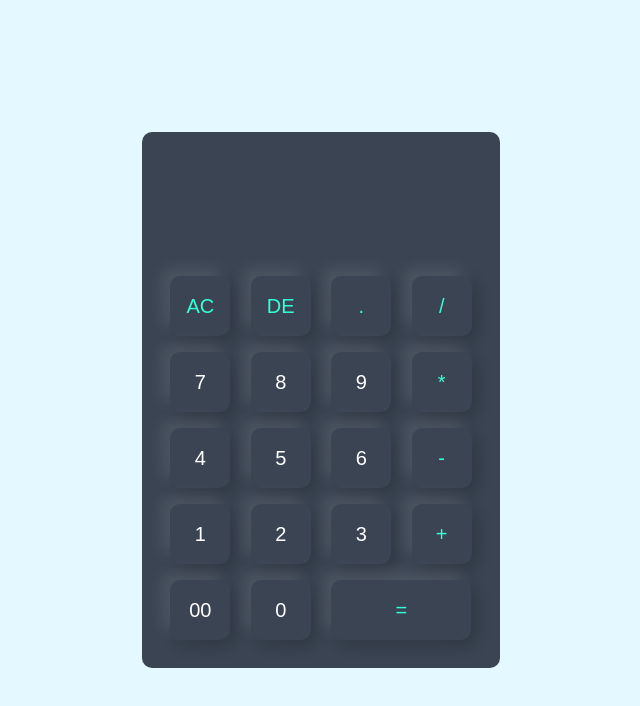
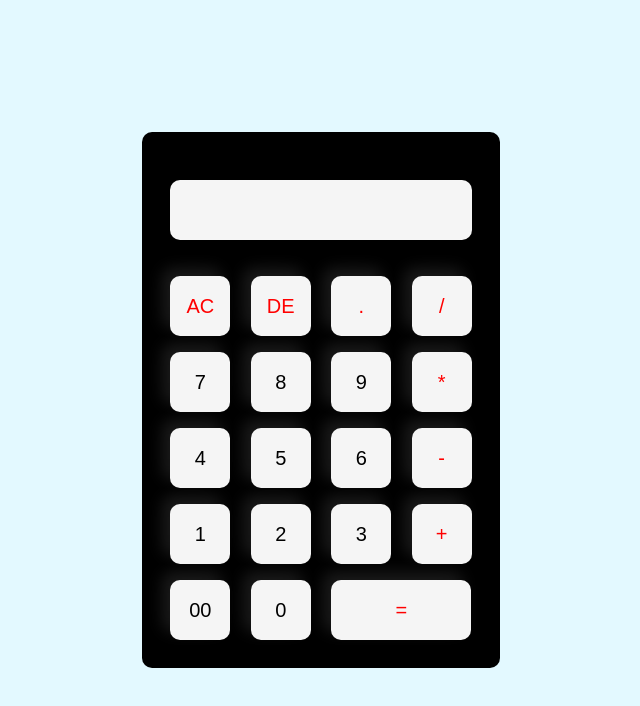
Before and after one commit to Priyendra01/Calculator, a plain HTML site: page index.html in a window 1280 px wide. Shown: the whole page, without its empty margins (319-959 px from the left). Drawn offline with Linux system fonts and the light colour scheme.

Commit message:
first commit

```diff
--- a/style.css
+++ b/style.css
@@ -12,13 +12,15 @@
     width: 100%;
     height: 100vh;
     background-color: #e3f9ff;
+
     display: flex;
     justify-content: center;
     align-items: center;
 }
 
 .calculator{
-    background-color: #3a4452;
+    /* background-color: #3a4452; */
+    background-color: black;
     padding: 20px;
     border-radius: 10px;
 }
@@ -26,14 +28,14 @@
 .calculator form input{
     border: 0;
     outline: 0;
-    background-color: #3a4452;
+    background-color: whitesmoke;
     padding: 5px;
     width: 60px;
     height: 60px;
     border-radius: 10px;
     box-shadow: -8px -8px 15px rgba(255,255,255,0.1), 5px 5px 15px rgba(0,0,0,0.2);
     font-size: 20px;
-    color: white;
+    color: black;
     cursor: pointer;
     margin: 8px;
 
@@ -57,5 +59,5 @@ form .display input{
 }
 
 form input.operator{
-    color: #33ffd8;
+    color: red;
 }
```
